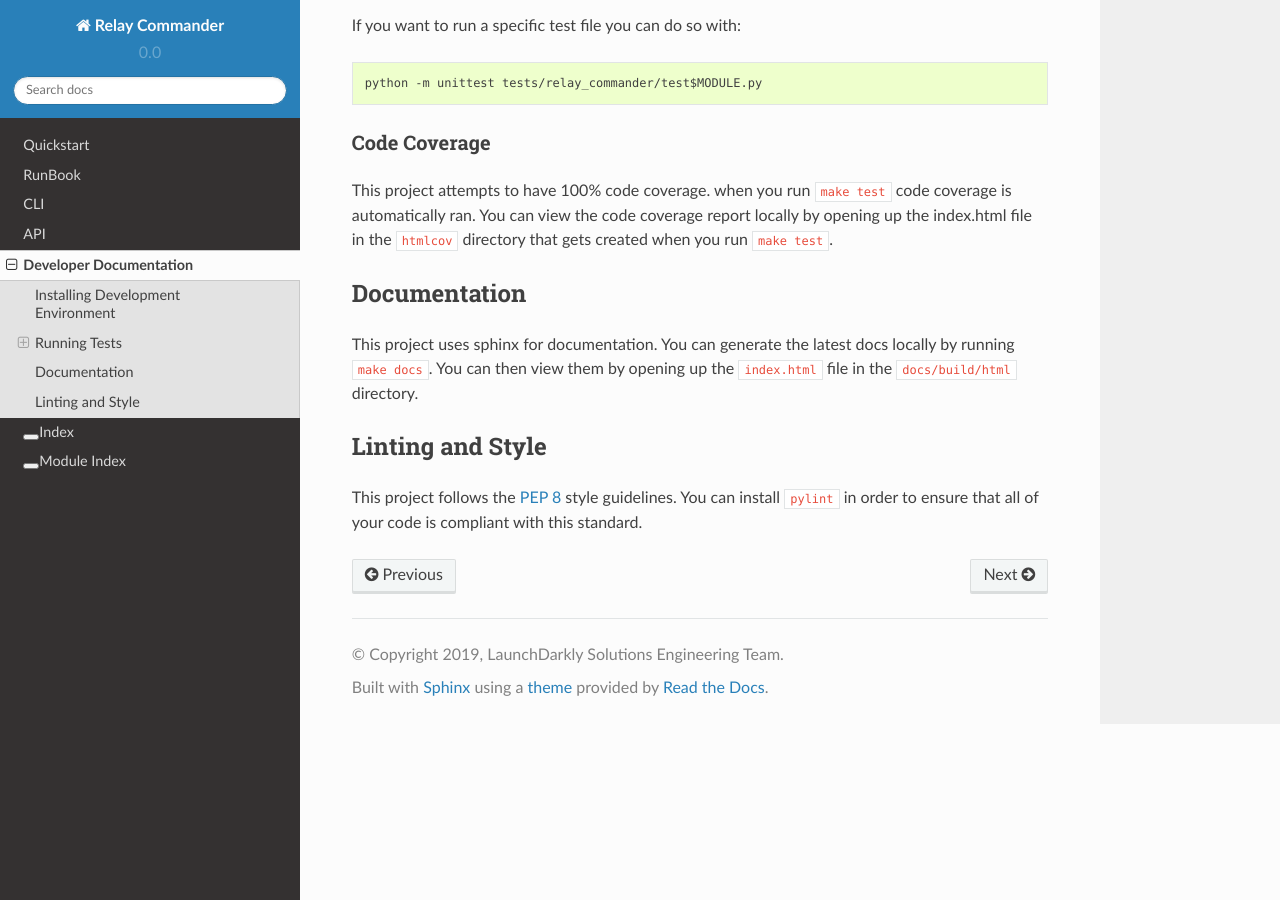
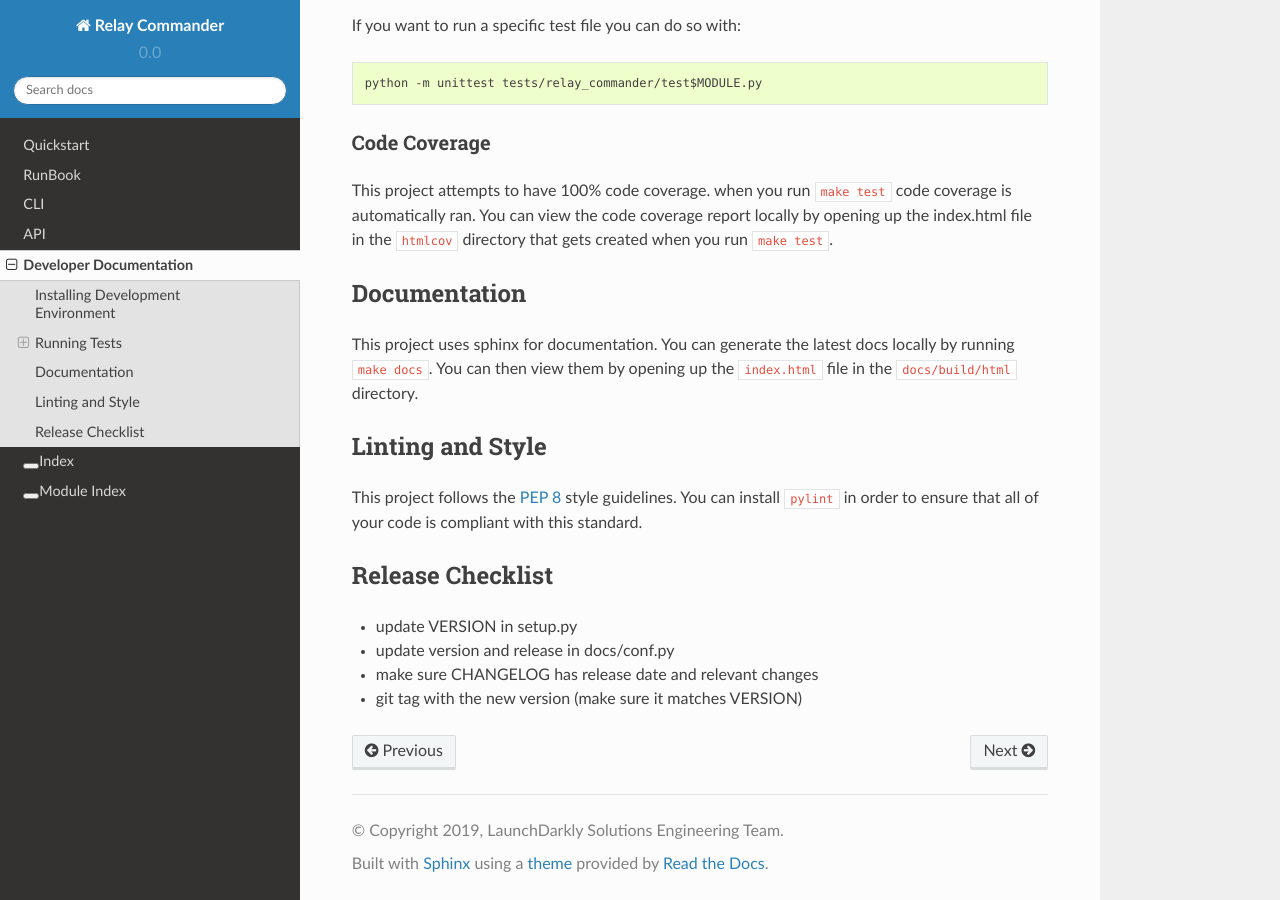
Before and after one commit to launchdarkly-labs/relayCommander, a Sphinx documentation site: the page built from docs/dev.rst, in a window 1280 px wide and 900 px high, scrolled down 553 px. Built offline with Sphinx 7.4.7 and the Read the Docs theme 2.0.0, drawn with Linux system fonts in a browser that asks for light colours.

Commit message:
add release checklist to the docs

```diff
--- a/docs/dev.rst
+++ b/docs/dev.rst
@@ -47,3 +47,11 @@ Linting and Style
 -----------------
 
 This project follows the `PEP 8 <https://www.python.org/dev/peps/pep-0008/>`_ style guidelines. You can install ``pylint`` in order to ensure that all of your code is compliant with this standard.
+
+Release Checklist
+-----------------
+
+* update VERSION in setup.py
+* update version and release in docs/conf.py
+* make sure CHANGELOG has release date and relevant changes
+* git tag with the new version (make sure it matches VERSION)
```
